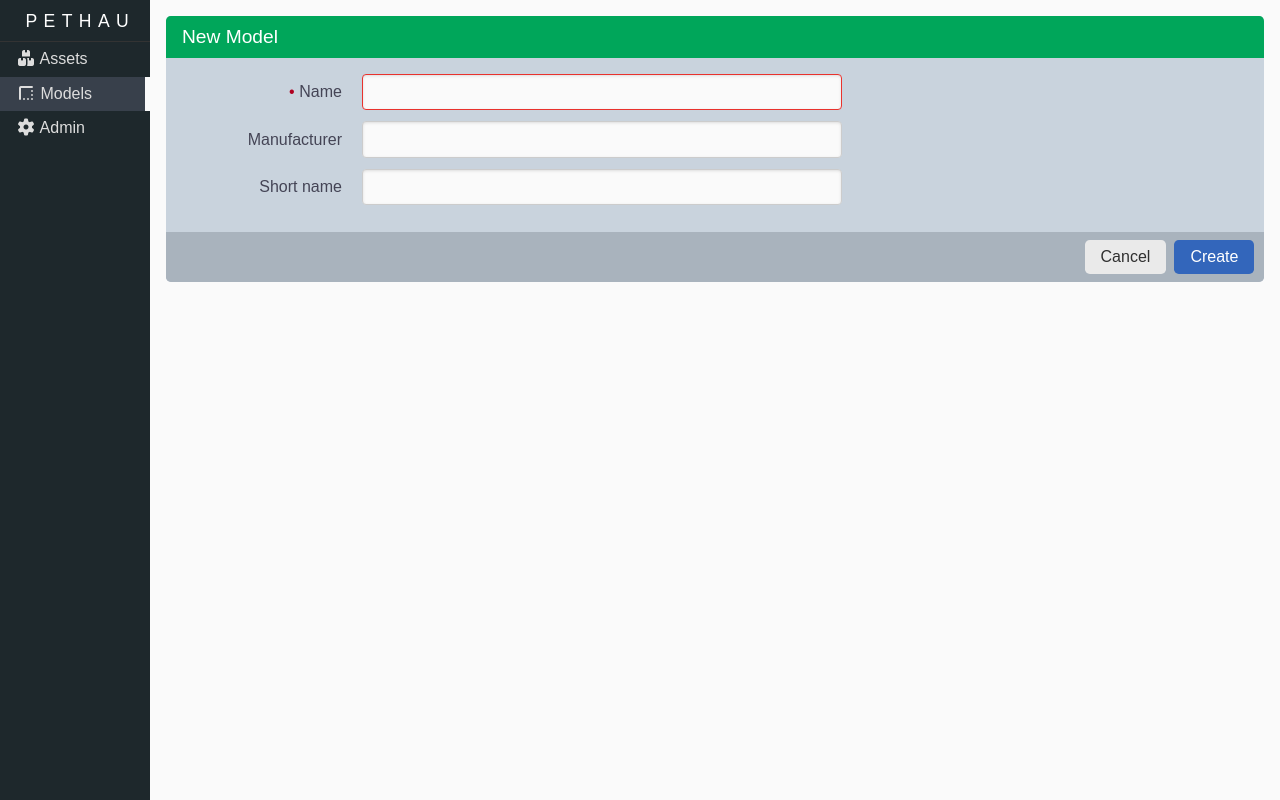
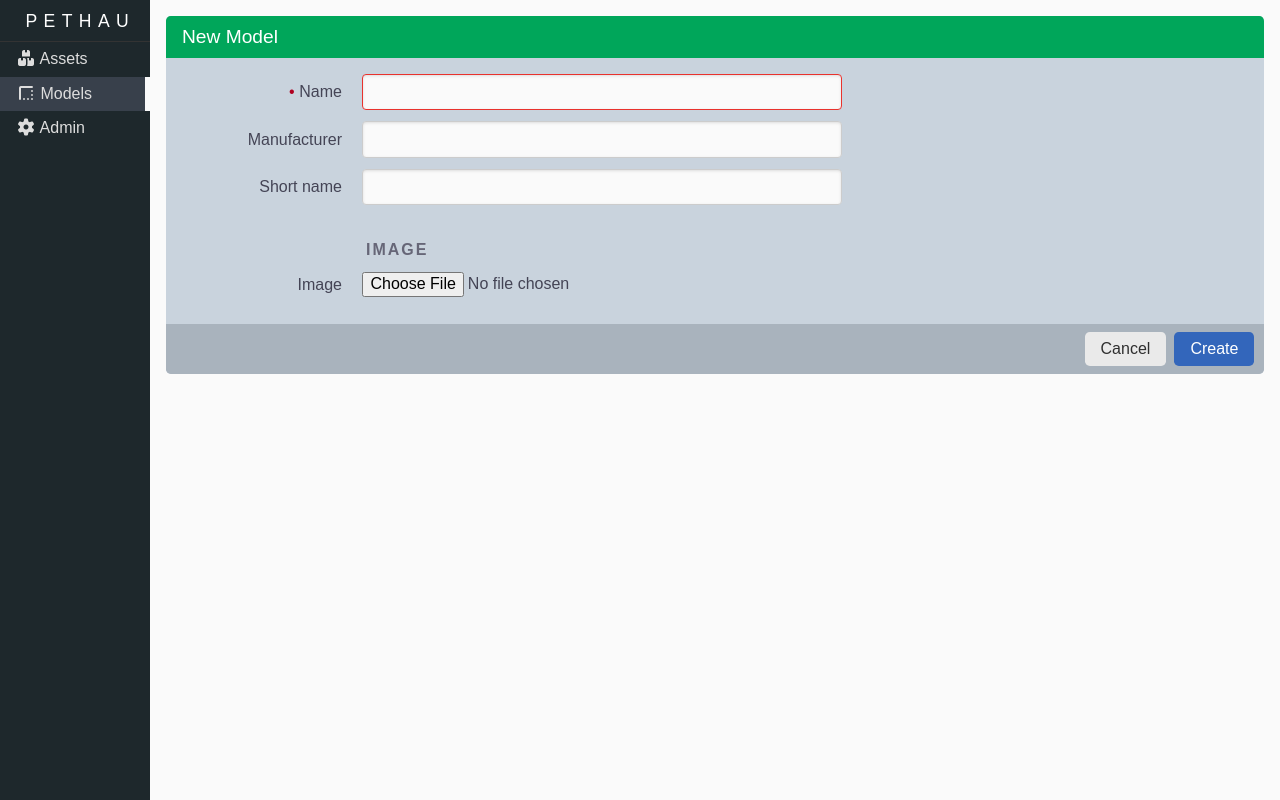
Before and after one commit to andrewgodwin/pethau, a Django app: page /models/new/ in a window 1280 px wide. Run offline with Django 5.2, Linux system fonts and the light colour scheme; parts of the project's set-up code (start-up, migrations or seed data) failed here and were passed over; some libraries are stand-ins or nearby versions.

Commit message:
Images for asset/model

```diff
--- a/assets/admin.py
+++ b/assets/admin.py
@@ -28,7 +28,7 @@ class ModelAdmin(admin.ModelAdmin):
     list_display = ["name", "manufacturer", "short_name", "created"]
     list_filter = ["manufacturer"]
     search_fields = ["name", "manufacturer", "short_name"]
-    filter_horizontal = ["images", "attachments"]
+    filter_horizontal = ["attachments"]
 
 
 class AssetHistoryInline(admin.TabularInline):
@@ -55,5 +55,5 @@ class AssetAdmin(admin.ModelAdmin):
     list_display = ["tag", "name", "model", "owner", "created"]
     list_filter = ["model", "owner"]
     search_fields = ["tag", "name", "serial", "description", "notes"]
-    filter_horizontal = ["images", "attachments"]
+    filter_horizontal = ["attachments"]
     inlines = [AssetIdentifierInline, AssetHistoryInline]
--- a/assets/forms.py
+++ b/assets/forms.py
@@ -1,9 +1,34 @@
 from django import forms
 
-from assets.models import Asset, AssetHistory, Model, Owner
+from assets.models import Asset, AssetHistory, Image, Model, Owner
 
 
-class CreateAssetForm(forms.ModelForm):
+class SingleImageMixin:
+    """
+    Adds a single optional image upload field to a ModelForm for a model with an `image`
+    FK to `Image`, plus a way to remove the current image when editing an instance that
+    already has one.
+    """
+
+    def __init__(self, *args, **kwargs):
+        super().__init__(*args, **kwargs)
+        self.fields["image_file"] = forms.ImageField(required=False, label="Image")
+        if self.instance.pk and self.instance.image_id:
+            self.fields["remove_image"] = forms.BooleanField(
+                required=False, label="Remove current image"
+            )
+
+    def save_image(self, instance):
+        uploaded = self.cleaned_data.get("image_file")
+        if uploaded:
+            instance.image = Image.objects.create(image=uploaded)
+            instance.save(update_fields=["image"])
+        elif self.cleaned_data.get("remove_image"):
+            instance.image = None
+            instance.save(update_fields=["image"])
+
+
+class CreateAssetForm(SingleImageMixin, forms.ModelForm):
     """
     Form for creating a new asset.
     """
@@ -34,7 +59,7 @@ class CreateAssetForm(forms.ModelForm):
             self.fields["tag"].initial = Asset.next_tag()
 
 
-class EditAssetForm(forms.ModelForm):
+class EditAssetForm(SingleImageMixin, forms.ModelForm):
     """
     Form for editing an existing asset.
     """
@@ -84,7 +109,7 @@ class AssetAuditForm(forms.ModelForm):
         self.fields["location"].queryset = location_queryset
 
 
-class ModelForm(forms.ModelForm):
+class ModelForm(SingleImageMixin, forms.ModelForm):
     """
     Form for creating/editing a model.
     """
--- a/assets/models.py
+++ b/assets/models.py
@@ -57,7 +57,13 @@ class Model(models.Model):
     manufacturer = models.CharField(max_length=255, blank=True, null=True)
     short_name = models.CharField(max_length=255, blank=True, null=True, unique=True)
 
-    images = models.ManyToManyField(Image, blank=True, related_name="models")
+    image = models.ForeignKey(
+        Image,
+        blank=True,
+        null=True,
+        on_delete=models.SET_NULL,
+        related_name="models",
+    )
     attachments = models.ManyToManyField(Attachment, blank=True, related_name="models")
 
     created = models.DateTimeField(auto_now_add=True)
@@ -116,7 +122,13 @@ class Asset(models.Model):
     description = models.TextField(blank=True, null=True)
     deleted = models.DateTimeField(blank=True, null=True)
 
-    images = models.ManyToManyField(Image, blank=True, related_name="assets")
+    image = models.ForeignKey(
+        Image,
+        blank=True,
+        null=True,
+        on_delete=models.SET_NULL,
+        related_name="assets",
+    )
     attachments = models.ManyToManyField(Attachment, blank=True, related_name="assets")
 
     owner = models.ForeignKey(
--- a/assets/views/model.py
+++ b/assets/views/model.py
@@ -19,7 +19,9 @@ class ModelListView(ListView):
     paginate_by = 100
 
     def get_queryset(self):
-        queryset = Model.objects.order_by("manufacturer", "name")
+        queryset = Model.objects.select_related("image").order_by(
+            "manufacturer", "name"
+        )
         query = self.request.GET.get("q", "").strip()
         if query:
             queryset = queryset.filter(
@@ -46,12 +48,22 @@ class ModelCreateView(CreateView):
     form_class = ModelForm
     template_name = "model_form.html"
 
+    def form_valid(self, form):
+        response = super().form_valid(form)
+        form.save_image(self.object)
+        return response
+
 
 class ModelUpdateView(UpdateView):
     model = Model
     form_class = ModelForm
     template_name = "model_form.html"
 
+    def form_valid(self, form):
+        response = super().form_valid(form)
+        form.save_image(self.object)
+        return response
+
 
 class ModelDeleteView(DeleteView):
     model = Model
--- a/pethau/settings.py
+++ b/pethau/settings.py
@@ -92,3 +92,6 @@ STATIC_URL = "static/"
 STATICFILES_DIRS = [
     BASE_DIR / "static",
 ]
+
+MEDIA_URL = "media/"
+MEDIA_ROOT = BASE_DIR / "media"
--- a/pethau/urls.py
+++ b/pethau/urls.py
@@ -15,6 +15,8 @@ Including another URLconf
     2. Add a URL to urlpatterns:  path('blog/', include('blog.urls'))
 """
 
+from django.conf import settings
+from django.conf.urls.static import static
 from django.contrib import admin
 from django.urls import path
 from django.views.generic import RedirectView
@@ -50,3 +52,6 @@ urlpatterns = [
     path("models/<int:pk>/delete/", ModelDeleteView.as_view(), name="model-delete"),
     path("admin/", admin.site.urls),
 ]
+
+if settings.DEBUG:
+    urlpatterns += static(settings.MEDIA_URL, document_root=settings.MEDIA_ROOT)
--- /dev/null
+++ b/templates/_image_field.html
@@ -0,0 +1,12 @@
+<fieldset>
+    <legend>Image</legend>
+    {% if object.image %}
+    <div class="image-gallery">
+        <div class="image-thumb">
+            <img src="{{ object.image.thumbnail_128.url }}" alt="{{ object.image.title|default:'' }}">
+        </div>
+    </div>
+    {% include "_field.html" with field=form.remove_image %}
+    {% endif %}
+    {% include "_field.html" with field=form.image_file %}
+</fieldset>
--- a/templates/asset_create.html
+++ b/templates/asset_create.html
@@ -3,7 +3,7 @@
 {% block title %}New Asset{% endblock title %}
 
 {% block content %}
-<form method="post" class="pure-form pure-form-aligned asset-form context-box">
+<form method="post" enctype="multipart/form-data" class="pure-form pure-form-aligned asset-form context-box">
     <h1>New Asset</h1>
 
     {% csrf_token %}
@@ -32,6 +32,7 @@
         {% include "_field.html" with field=form.notes %}
         {% include "_field.html" with field=form.serial %}
     </fieldset>
+    {% include "_image_field.html" %}
     <div class="footer">
         <button type="submit" class="pure-button pure-button-primary">Create</button>
         <a class="pure-button cancel" href="javascript:history.back()">Cancel</a>
--- a/templates/asset_edit.html
+++ b/templates/asset_edit.html
@@ -3,7 +3,7 @@
 {% block title %}Edit {{ object }}{% endblock title %}
 
 {% block content %}
-<form method="post" class="pure-form pure-form-aligned asset-form context-box">
+<form method="post" enctype="multipart/form-data" class="pure-form pure-form-aligned asset-form context-box">
     <h1>Edit {{ object }}</h1>
 
     {% csrf_token %}
@@ -32,6 +32,7 @@
         {% include "_field.html" with field=form.notes %}
         {% include "_field.html" with field=form.serial %}
     </fieldset>
+    {% include "_image_field.html" %}
     <div class="footer">
         <button type="submit" class="pure-button pure-button-primary">Save</button>
         <a class="pure-button cancel" href="javascript:history.back()">Cancel</a>
--- a/templates/model_form.html
+++ b/templates/model_form.html
@@ -3,7 +3,7 @@
 {% block title %}{% if object %}Edit {{ object }}{% else %}New Model{% endif %}{% endblock title %}
 
 {% block content %}
-<form method="post" class="pure-form pure-form-aligned model-form context-box">
+<form method="post" enctype="multipart/form-data" class="pure-form pure-form-aligned model-form context-box">
     <h1>{% if object %}Edit {{ object }}{% else %}New Model{% endif %}</h1>
 
     {% csrf_token %}
@@ -21,6 +21,7 @@
         {% include "_field.html" with field=form.manufacturer %}
         {% include "_field.html" with field=form.short_name %}
     </fieldset>
+    {% include "_image_field.html" %}
     <div class="footer">
         <button type="submit" class="pure-button pure-button-primary">{% if object %}Save{% else %}Create{% endif %}</button>
         <a class="pure-button cancel" href="javascript:history.back()">Cancel</a>
```
Also changed, not shown: assets/views/asset.py (+7 -1 lines), static/css/main.css (+52 -0 lines), templates/asset_detail.html (+8 -0 lines), templates/asset_list.html (+8 -0 lines), templates/model_detail.html (+8 -0 lines), templates/model_list.html (+8 -0 lines), assets/migrations/0002_remove_asset_images_remove_model_images_asset_image_and_more.py (added), 1 other file.
